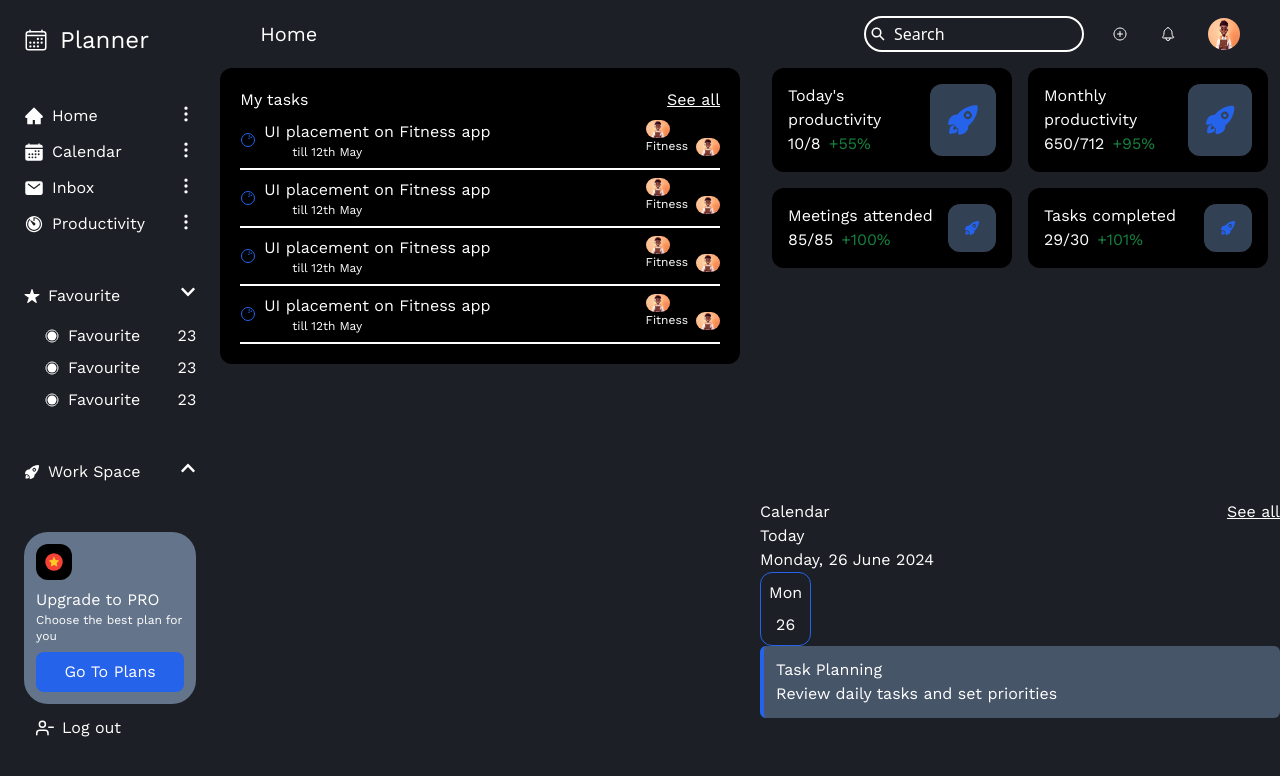
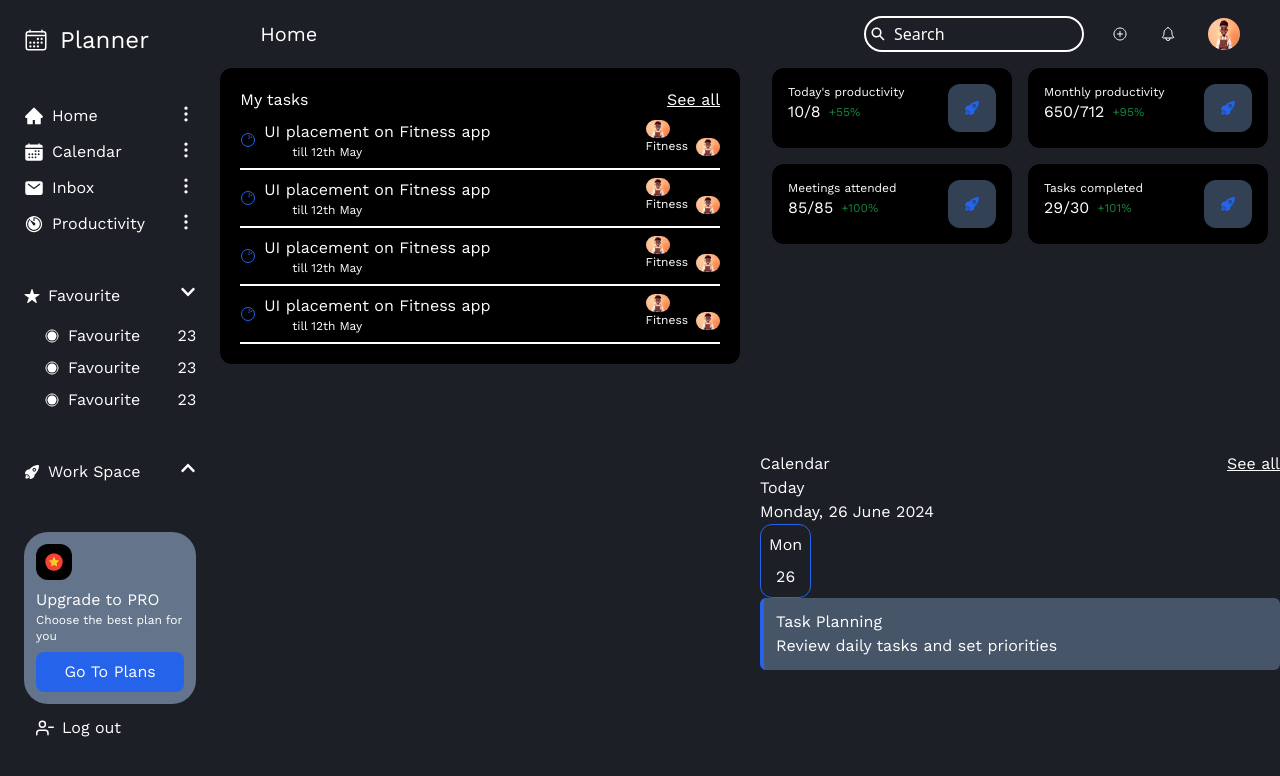
Before and after one commit to Funmi-Amusan/planner, a React (Create React App) app: page / in a window 1280 px wide. Shown: the top 776 px of the page. Built offline with nearby package versions, Linux system fonts and the light colour scheme.

Commit message:
styling summary tabs

```diff
--- a/src/components/home/summary.tsx
+++ b/src/components/home/summary.tsx
@@ -9,10 +9,10 @@ const Summary = () => {
                     return (
                         <div className="flex justify-between bg-black rounded-xl p-4">
                             <div className="bg-black">
-                                <p>{item.title}</p>
+                                <p className=" text-xs ">{item.title}</p>
                                 <div className=" flex gap-2">
-                                    <h2>{item.ratio}</h2>
-                                    <h3 className=" text-green-700">
+                                    <h2 className="text-base">{item.ratio}</h2>
+                                    <h3 className=" text-green-700 text-xs my-auto">
                                         {item.percentage}
                                     </h3>
                                 </div>
```
